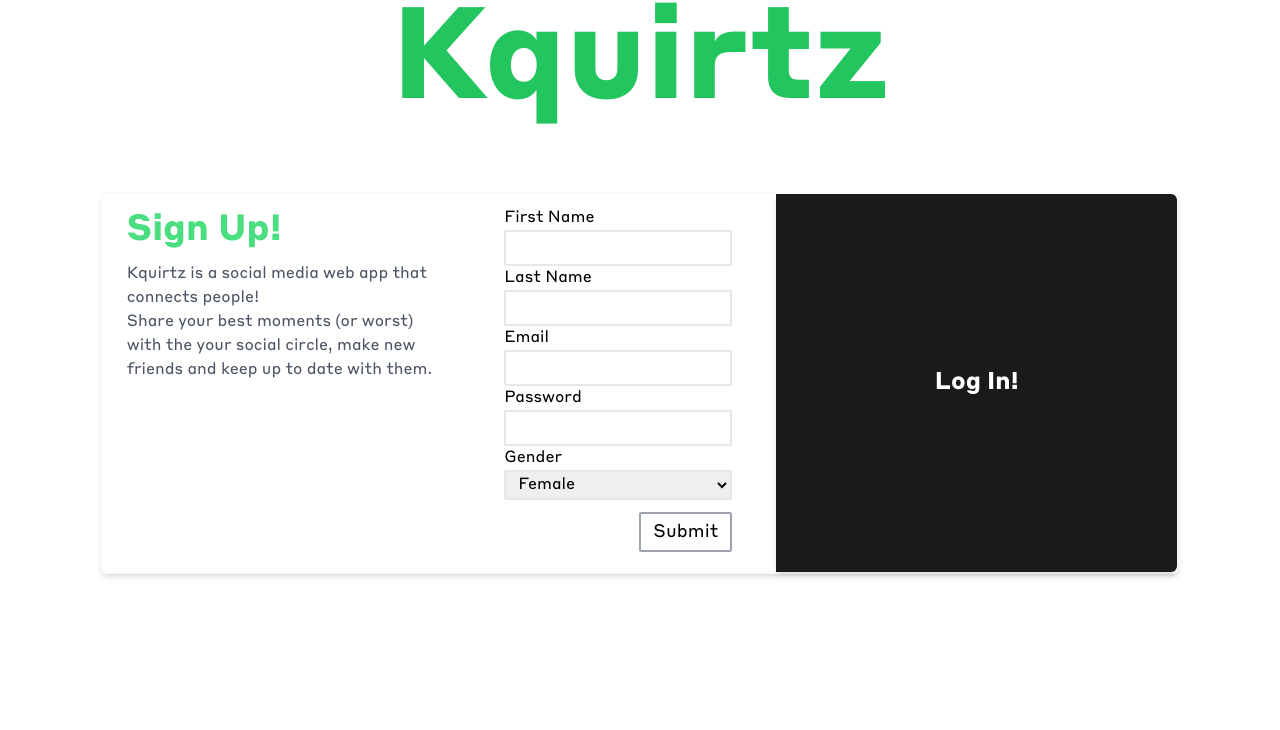
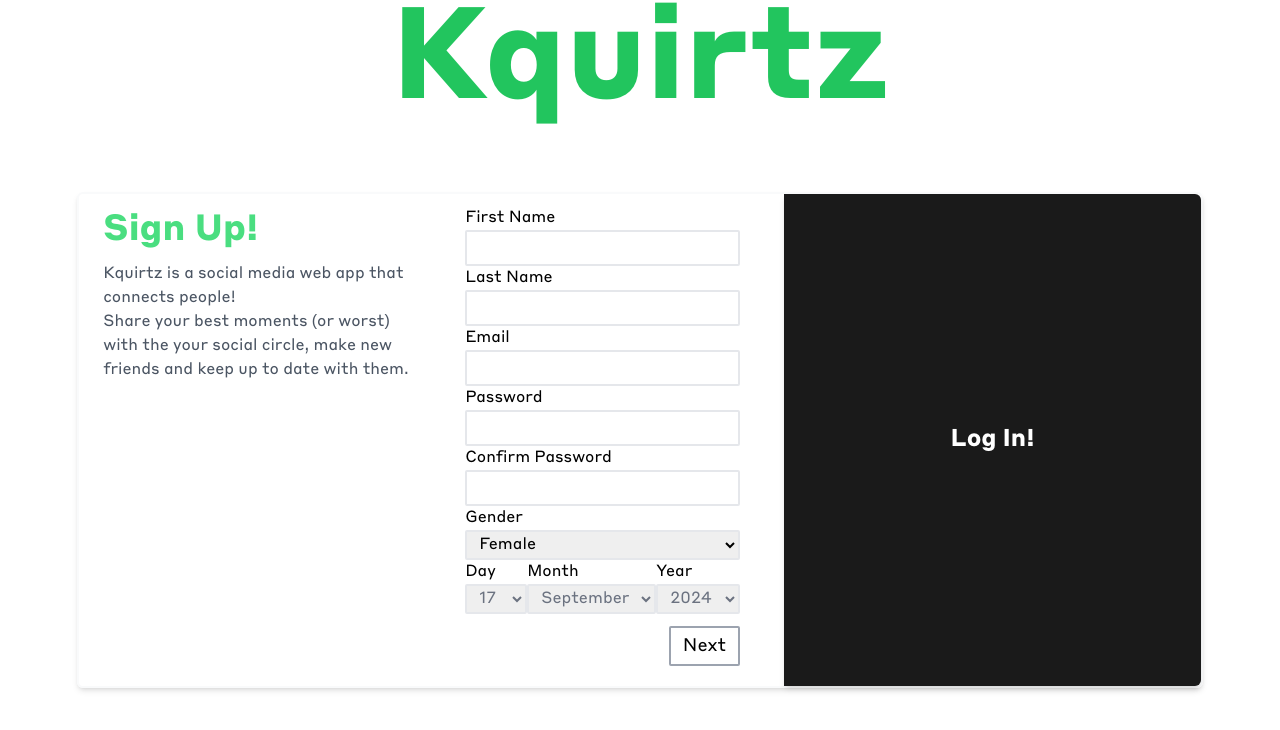
Before and after one commit to Zirenhub/social-app, a React (Vite) app in the folder client/: page / in a window 1280 px wide. Shown: the top 730 px of the page. Built offline with nearby package versions, Linux system fonts and the light colour scheme.

Commit message:
finished page one of signup and added react toastify

```diff
--- a/client/package.json
+++ b/client/package.json
@@ -14,6 +14,7 @@
     "react": "^18.3.1",
     "react-dom": "^18.3.1",
     "react-hook-form": "^7.53.0",
+    "react-toastify": "^10.0.5",
     "zod": "^3.23.8"
   },
   "devDependencies": {
--- a/client/src/App.tsx
+++ b/client/src/App.tsx
@@ -1,9 +1,12 @@
+import { ToastContainer } from 'react-toastify';
 import Auth from './pages/auth/Auth';
+import 'react-toastify/dist/ReactToastify.css';
 
 function App() {
   return (
     <main className="h-full">
       <Auth />
+      <ToastContainer />
     </main>
   );
 }
--- a/client/src/components/auth/SignUp.tsx
+++ b/client/src/components/auth/SignUp.tsx
@@ -1,61 +1,191 @@
+import { useEffect, useState } from 'react';
 import { useForm, SubmitHandler } from 'react-hook-form';
 import { zodResolver } from '@hookform/resolvers/zod';
 import { z } from 'zod';
+import { toast } from 'react-toastify';
 import User from './SignUpUserSchema';
 
 type TFormInput = z.infer<typeof User>;
 
+const months = [
+  'January',
+  'February',
+  'March',
+  'April',
+  'May',
+  'June',
+  'July',
+  'August',
+  'September',
+  'October',
+  'November',
+  'December',
+];
+
 function SignUp() {
+  const [page, setPage] = useState<1 | 2>(1);
+
   const {
     register,
     handleSubmit,
+    trigger,
     formState: { errors },
+    getValues,
+    setValue,
+    watch,
   } = useForm<TFormInput>({
     resolver: zodResolver(User),
+    defaultValues: {
+      day: new Date().getDate(),
+      month: new Date().getMonth() + 1,
+      year: new Date().getFullYear(),
+    },
   });
 
-  console.log(errors);
+  const selectedMonth = watch('month');
+  const selectedYear = watch('year');
+
+  useEffect(() => {
+    const errorMessages = Object.values(errors)
+      .map((error) => error?.message)
+      .filter(Boolean) as string[];
+
+    errorMessages.forEach((message) => toast.error(message));
+  }, [errors]);
 
   const onSubmit: SubmitHandler<TFormInput> = (data) => {
-    console.log('Form submitted');
-    console.log(data);
+    console.log('Form submitted', data);
+    toast.success('Sign up successful!');
   };
 
-  return (
-    <form onSubmit={handleSubmit(onSubmit)} className="flex flex-col py-3 px-5">
+  const nextPage = async () => {
+    const isValid = await trigger();
+    if (isValid) {
+      setPage(2);
+    }
+  };
+
+  const prevPage = () => {
+    const values = getValues();
+    Object.entries(values).forEach(([key, value]) => {
+      setValue(key as keyof TFormInput, value);
+    });
+    setPage(1);
+  };
+
+  function daysInMonth(month: number, year: number) {
+    return new Date(year, month, 0).getDate();
+  }
+
+  const getDayOptions = () => {
+    const totalDays = daysInMonth(selectedMonth, selectedYear);
+    const selectedDay = getValues('day');
+    if (selectedDay > totalDays) {
+      // if currently selected day is bigger than the avalible days in newly selected month
+      // reset the day to total days
+      setValue('day', totalDays);
+    }
+    return Array.from({ length: totalDays }, (_, i) => i + 1);
+  };
+
+  const getYearOptions = () => {
+    const currentYear = new Date().getFullYear();
+    return Array.from({ length: 100 }, (_, i) => currentYear - i);
+  };
+
+  const firstPage = () => (
+    <>
       <label>First Name</label>
+      <input {...register('firstName')} className="input-auth" />
+      <label>Last Name</label>
+      <input {...register('lastName')} className="input-auth" />
+      <label>Email</label>
+      <input {...register('email')} className="input-auth" />
+      <label>Password</label>
+      <input {...register('password')} className="input-auth" type="password" />
+      <label>Confirm Password</label>
       <input
-        {...register('firstName')}
-        className="border-2 rounded-sm px-2 py-1"
-      />
-      {errors.firstName && <span>{errors.firstName.message}</span>}
-      <label>Last Name</label>
-      <input
-        {...register('lastName')}
-        className="border-2 rounded-sm px-2 py-1"
-      />
-      {errors.lastName && <span>{errors.lastName.message}</span>}
-      <label>Email</label>
-      <input {...register('email')} className="border-2 rounded-sm px-2 py-1" />
-      {errors.email && <span>{errors.email.message}</span>}
-      <label>Password</label>
-      <input
-        {...register('password')}
-        className="border-2 rounded-sm px-2 py-1"
+        {...register('confirmPassword')}
+        className="input-auth"
         type="password"
       />
-      {errors.password && <span>{errors.password.message}</span>}
       <label>Gender</label>
-      <select {...register('gender')} className="border-2 rounded-sm px-2 py-1">
+      <select {...register('gender')} className="input-auth">
         <option value="female">Female</option>
         <option value="male">Male</option>
         <option value="other">Other</option>
       </select>
-      {errors.gender && <span>{errors.gender.message}</span>}
-      <input
-        type="submit"
-        className="self-end border-2 w-fit text-lg mt-3 px-3 py-1 border-gray-400 rounded-sm mb-2 hover:cursor-pointer hover:rounded-lg hover:bg-green-200 transition-all"
-      />
+      <div className="flex">
+        <div className="flex flex-col">
+          <label>Day</label>
+          <select
+            {...register('day', {
+              setValueAs(value) {
+                return Number(value);
+              },
+            })}
+            className="text-gray-500 input-auth"
+          >
+            {getDayOptions().map((day) => (
+              <option key={day} value={day}>
+                {day}
+              </option>
+            ))}
+          </select>
+        </div>
+        <div className="flex flex-col">
+          <label>Month</label>
+          <select
+            {...register('month', {
+              setValueAs(value) {
+                return Number(value);
+              },
+            })}
+            className="text-gray-500 input-auth"
+          >
+            {months.map((month, index) => (
+              <option key={month} value={index + 1}>
+                {month}
+              </option>
+            ))}
+          </select>
+        </div>
+        <div className="flex flex-col">
+          <label>Year</label>
+          <select
+            {...register('year', {
+              setValueAs(value) {
+                return Number(value);
+              },
+            })}
+            className="text-gray-500 input-auth"
+          >
+            {getYearOptions().map((year) => (
+              <option key={year} value={year}>
+                {year}
+              </option>
+            ))}
+          </select>
+        </div>
+      </div>
+      <button type="button" onClick={nextPage} className="btn-auth">
+        Next
+      </button>
+    </>
+  );
+
+  const secondPage = () => (
+    <>
+      <button type="button" onClick={prevPage} className="btn-auth">
+        Back
+      </button>
+      <input type="submit" className="btn-auth" />
+    </>
+  );
+
+  return (
+    <form onSubmit={handleSubmit(onSubmit)} className="flex flex-col py-3 px-5">
+      {page === 1 ? firstPage() : secondPage()}
     </form>
   );
 }
--- a/client/src/components/auth/SignUpUserSchema.ts
+++ b/client/src/components/auth/SignUpUserSchema.ts
@@ -1,6 +1,7 @@
 import { z } from 'zod';
 
-const User = z.object({
+const User = z
+  .object({
     firstName: z
       .string()
       .trim()
@@ -15,12 +16,17 @@ const User = z.object({
       .max(14, {
         message: 'Last Name must be no longer than 14 characters.',
       }),
-  dateOfBirth: z.date({ message: 'Invalid date string!' }),
+    day: z.number().min(1, 'Day is required').max(31),
+    month: z.number().min(0, 'Month is required').max(11),
+    year: z
+      .number()
+      .min(1900, 'Year is required')
+      .max(new Date().getFullYear()),
     gender: z.enum(['male', 'female', 'other'], { message: 'Invalid gender.' }),
     email: z
       .string()
       .trim()
-    .max(18, { message: "Email address can't be longer than 18 characters" })
+      .max(32, { message: "Email address can't be longer than 32 characters" })
       .email({ message: 'Invalid email address.' }),
     password: z
       .string()
@@ -29,6 +35,11 @@ const User = z.object({
       .max(18, {
         message: 'Password must be no longer than 18 characters.',
       }),
+    confirmPassword: z.string(),
+  })
+  .refine((data) => data.password === data.confirmPassword, {
+    message: "Passwords don't match",
+    path: ['confirmPassword'], // path of error
   });
 
 export default User;
```
Also changed, not shown: 1 other file (tests, documents, lock files or other folders). Lines whose indentation alone changed are shown as unchanged.
